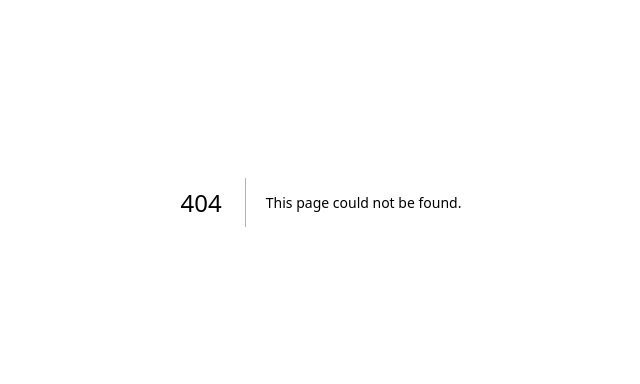
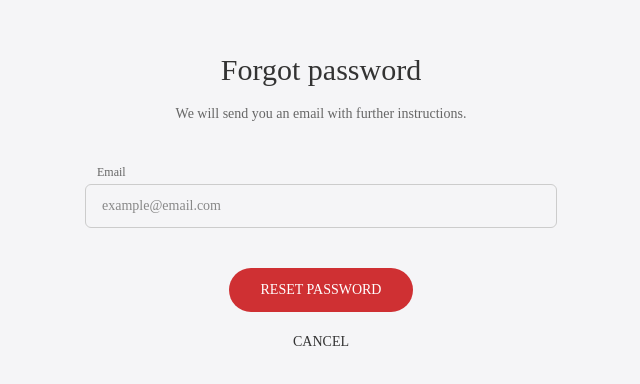
Before and after one commit to XmasFoxy/cv-builder-frontend, a Next.js app: page /forgot-password in a window 1280 px wide. Before the commit this address had no page. Shown: the part 198-582 px from the top of the page, without its empty margins (319-959 px from the left). Built offline with nearby package versions, Linux system fonts and the light colour scheme.

Commit message:
feat: add forgot password flow

```diff
--- /dev/null
+++ b/src/app/forgot-password/page.tsx
@@ -0,0 +1,80 @@
+"use client";
+
+import { useState } from "react";
+import { CombinedGraphQLErrors } from "@apollo/client/errors";
+import { useMutation } from "@apollo/client/react";
+import { zodResolver } from "@hookform/resolvers/zod";
+import { useForm } from "react-hook-form";
+
+import { AuthField } from "@/components/auth/auth-field";
+import { AuthActions, AuthLayout } from "@/components/auth/auth-layout";
+import {
+  FORGOT_PASSWORD_MUTATION,
+  type ForgotPasswordResponse,
+  type ForgotPasswordVariables,
+} from "@/graphql/auth";
+import { forgotPasswordSchema, type ForgotPasswordFormValues } from "@/lib/validations/auth";
+
+export default function ForgotPasswordPage() {
+  const [status, setStatus] = useState<"idle" | "complete" | "error">("idle");
+  const [requestReset] = useMutation<ForgotPasswordResponse, ForgotPasswordVariables>(
+    FORGOT_PASSWORD_MUTATION,
+  );
+  const { register, handleSubmit, formState: { errors, isSubmitting } } =
+    useForm<ForgotPasswordFormValues>({
+      resolver: zodResolver(forgotPasswordSchema),
+      defaultValues: { email: "" },
+      mode: "onBlur",
+    });
+
+  async function onSubmit(auth: ForgotPasswordFormValues) {
+    setStatus("idle");
+    try {
+      await requestReset({ variables: { auth } });
+      setStatus("complete");
+    } catch (error) {
+      // The backend uses this error for both an unknown email and a delivery failure.
+      const undisclosed = CombinedGraphQLErrors.is(error) &&
+        error.errors.some(({ message }) => message === "failedToSendEmail");
+      setStatus(undisclosed ? "complete" : "error");
+    }
+  }
+
+  return (
+    <AuthLayout
+      title="Forgot password"
+      description="We will send you an email with further instructions."
+      onSubmit={handleSubmit(onSubmit)}
+    >
+      <AuthField
+        id="recovery-email"
+        label="Email"
+        type="email"
+        autoComplete="email"
+        placeholder="example@email.com"
+        visibleLabel
+        registration={register("email", { onChange: () => setStatus("idle") })}
+        error={errors.email?.message}
+        disabled={isSubmitting}
+      />
+
+      {status === "complete" && (
+        <p role="status" className="text-center text-sm">
+          If an account exists for this email, you’ll receive password reset instructions.
+        </p>
+      )}
+      {status === "error" && (
+        <p role="alert" className="text-center text-sm text-[#cf3033]">
+          Something went wrong. Please try again later.
+        </p>
+      )}
+
+      <AuthActions
+        disabled={isSubmitting}
+        submitLabel={isSubmitting ? "SENDING..." : "RESET PASSWORD"}
+        linkHref="/login"
+        linkLabel="CANCEL"
+      />
+    </AuthLayout>
+  );
+}
--- a/src/components/auth/auth-field.tsx
+++ b/src/components/auth/auth-field.tsx
@@ -10,6 +10,8 @@ type AuthFieldProps = {
   registration: UseFormRegisterReturn;
   error?: string;
   disabled?: boolean;
+  visibleLabel?: boolean;
+  placeholder?: string;
 };
 
 export function AuthField({
@@ -20,6 +22,8 @@ export function AuthField({
   registration,
   error,
   disabled,
+  visibleLabel = false,
+  placeholder = label,
 }: AuthFieldProps) {
   const [showPassword, setShowPassword] = useState(false);
   const isPassword = type === "password";
@@ -27,7 +31,7 @@ export function AuthField({
 
   return (
     <div>
-      <label htmlFor={id} className="sr-only">
+      <label htmlFor={id} className={visibleLabel ? "mb-1 block px-3 text-xs text-[#666666]" : "sr-only"}>
         {label}
       </label>
 
@@ -36,7 +40,7 @@ export function AuthField({
           {...registration}
           id={id}
           type={isPassword && showPassword ? "text" : type}
-          placeholder={label}
+          placeholder={placeholder}
           autoComplete={autoComplete}
           aria-invalid={Boolean(error)}
           aria-describedby={error ? errorId : undefined}
--- a/src/components/auth/auth-layout.tsx
+++ b/src/components/auth/auth-layout.tsx
@@ -7,7 +7,7 @@ const authLinks = [
 ] as const;
 
 type AuthLayoutProps = {
-  currentPage: (typeof authLinks)[number]["href"];
+  currentPage?: (typeof authLinks)[number]["href"];
   title: string;
   description: string;
   onSubmit: NonNullable<ComponentProps<"form">["onSubmit"]>;
@@ -22,8 +22,11 @@ export function AuthLayout({
   children,
 }: AuthLayoutProps) {
   return (
-    <main className="min-h-screen bg-[#f5f5f7] text-[#333333]">
-      <nav
+    <main className={currentPage
+      ? "min-h-screen bg-[#f5f5f7] text-[#333333]"
+      : "grid min-h-screen place-items-center bg-[#f5f5f7] py-10 text-[#333333]"}
+    >
+      {currentPage && <nav
         aria-label="Authentication navigation"
         className="flex justify-center pt-6 text-sm font-medium"
       >
@@ -37,9 +40,12 @@ export function AuthLayout({
             {label}
           </Link>
         ))}
-      </nav>
+      </nav>}
 
-      <section className="mx-auto mt-24 w-full max-w-[420px] px-6 pb-8 sm:mt-32">
+      <section className={currentPage
+        ? "mx-auto mt-24 w-full max-w-[420px] px-6 pb-8 sm:mt-32"
+        : "mx-auto w-full max-w-[520px] px-6"}
+      >
         <h1 className="text-center text-3xl font-normal">{title}</h1>
         <p className="mt-4 text-center text-sm text-[#666666]">{description}</p>
 
--- a/src/graphql/auth.ts
+++ b/src/graphql/auth.ts
@@ -1,4 +1,13 @@
 import { gql } from "@apollo/client";
+
+export const FORGOT_PASSWORD_MUTATION = gql`
+  mutation ForgotPassword($auth: ForgotPasswordInput!) {
+    forgotPassword(auth: $auth)
+  }
+`;
+
+export type ForgotPasswordResponse = { forgotPassword: null };
+export type ForgotPasswordVariables = { auth: { email: string } };
 
 export const LOGIN_MUTATION = gql`
   mutation Login($auth: AuthInput!) {
--- a/src/lib/validations/auth.ts
+++ b/src/lib/validations/auth.ts
@@ -1,12 +1,10 @@
 import { z } from "zod";
 
+const emailSchema = z.string().trim().min(1, "Email is required")
+  .pipe(z.email("Enter a valid email address"));
+
 export const loginSchema = z.object({
-  email: z
-    .string()
-    .trim()
-    .min(1, "Email is required")
-    .pipe(z.email("Enter a valid email address")),
-
+  email: emailSchema,
   password: z.string().min(1, "Password is required"),
 });
 
@@ -14,11 +12,7 @@ export type LoginFormValues = z.infer<typeof loginSchema>;
 
 export const signupSchema = z
   .object({
-    email: z
-      .string()
-      .trim()
-      .min(1, "Email is required")
-      .pipe(z.email("Enter a valid email address")),
+    email: emailSchema,
 
     password: z.string().min(1, "Password is required"),
 
@@ -32,3 +26,6 @@ export const signupSchema = z
   });
 
 export type SignupFormValues = z.infer<typeof signupSchema>;
+
+export const forgotPasswordSchema = z.object({ email: emailSchema });
+export type ForgotPasswordFormValues = z.infer<typeof forgotPasswordSchema>;
```
Also changed, not shown: 1 other file (tests, documents, lock files or other folders).
